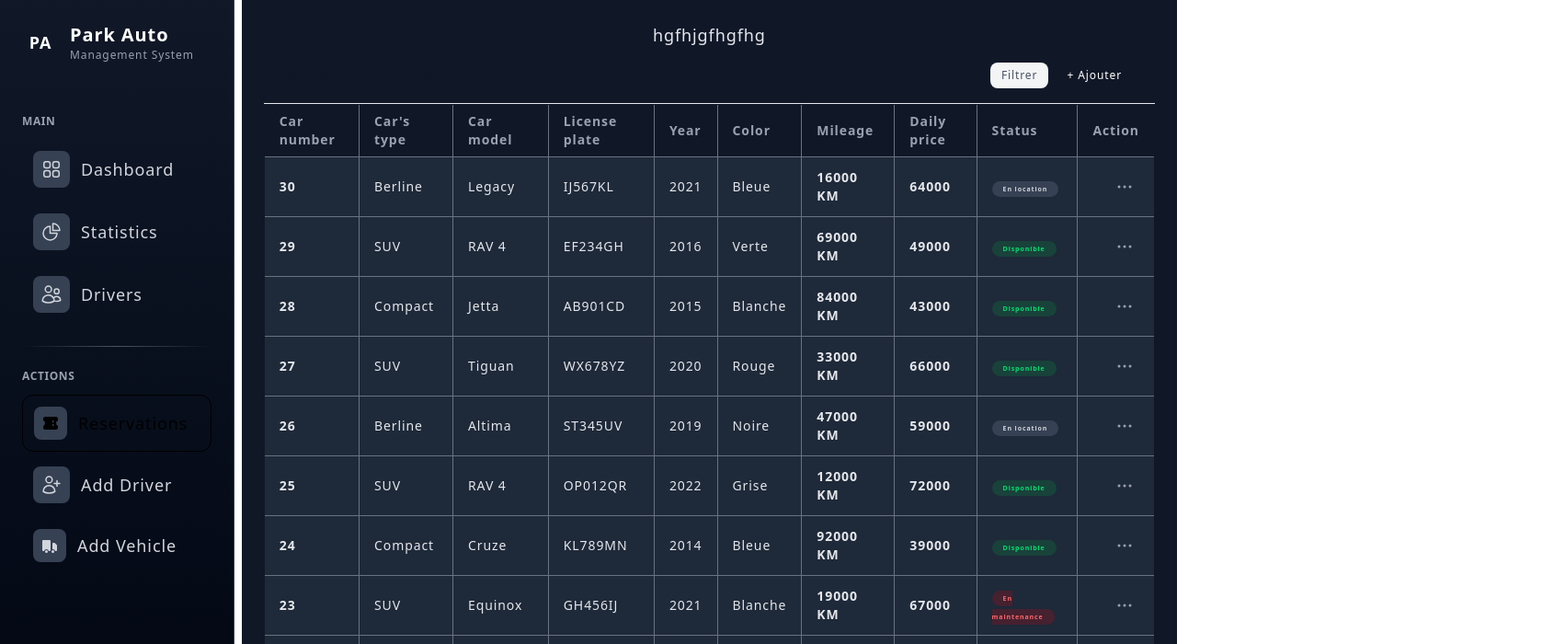
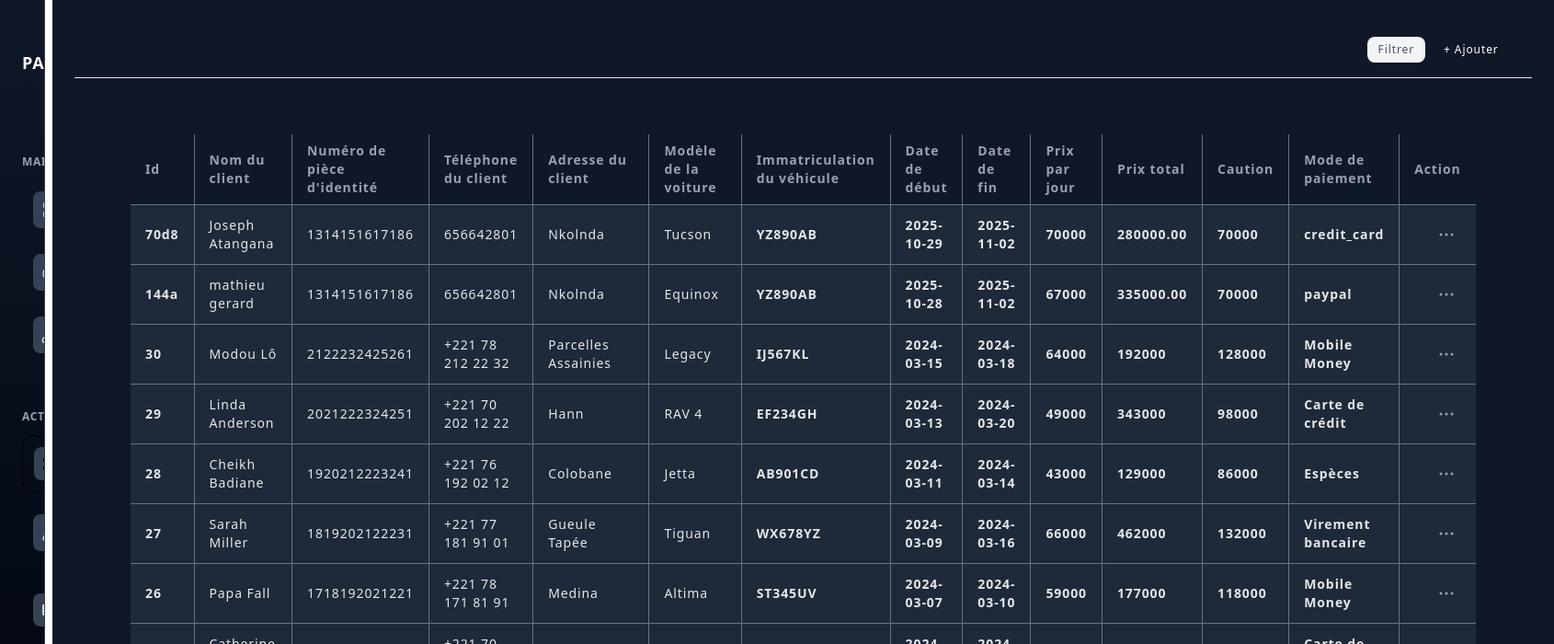
Before and after one commit to Sebx-code/mon-projet-2, a React (Vite) app: page / in a window 1280 px wide. Both pictures are taken after a click on the button "Reservations". Shown: the top 700 px of the page at 92% size, 1690 px wide, since content can reach past the window. Built offline with nearby package versions, Linux system fonts and the light colour scheme.

Commit message:
modified 3

```diff
--- a/src/pages/Reservation.jsx
+++ b/src/pages/Reservation.jsx
@@ -5,23 +5,9 @@ import db from "../../db.json";
 import Dot from "../assets/DashboardIconDot";
 
 function Reserv({ onNavigateToForm }) {
-  const getStatusColor = (status) => {
-    switch (status) {
-      case "Disponible":
-        return "bg-green-600/20 text-green-400";
-      case "Louée":
-        return "bg-orange-600/20 text-orange-400";
-      case "En maintenance":
-        return "bg-red-600/20 text-red-400";
-      default:
-        return "bg-gray-700 text-gray-300";
-    }
-  };
-
   return (
     <>
-      <div className="p-6 bg-gray-900 text-gray-200 min-h-screen flex flex-col justify-between items-center">
-        <div className="">hgfhjgfhgfhg</div>
+      <div className="p-6 bg-gray-900 text-gray-200 min-h-screen flex flex-col justify-between items-center text-sm w-1xl">
         <div className="overflow-y-auto rounded-3xl overflow-hidden">
           <div className="px-6 py-4 border-b border-gray-200 dark:border-gray-700">
             <div className="flex items-center justify-between">
@@ -34,35 +20,55 @@ function Reserv({ onNavigateToForm }) {
                 </button>
                 <button
                   className="px-3 py-1.5 text-xs font-medium text-white bg-primary-600 hover:bg-primary-700 rounded-lg transition-colors"
-                  onClick={onNavigateToForm}
-                >
+                  onClick={onNavigateToForm}>
                   + Ajouter
                 </button>
               </div>
             </div>
           </div>
 
-          <table className="w-full text-left border-collapse rounded-3xl overflow-hidden border border-gray-500">
+          <div className="p-15 bg-gray-900 text-gray-200 min-h-screen flex flex-col justify-between items-center overflow-x-auto overflow-y-auto">
+            <table className=" text-left border-collapse rounded-3xl overflow-hidden border border-gray-500">
             <thead>
               <tr className="text-gray-400 text-sm bg-gray-900">
-                <th className="px-4 py-2 border border-gray-500">Car number</th>
-                <th className="px-4 py-2 border border-gray-500">Car's type</th>
-                <th className="px-4 py-2 border border-gray-500">Car model</th>
+                <th className="px-4 py-2 border border-gray-500">Id</th>
                 <th className="px-4 py-2 border border-gray-500">
-                  License plate
+                  Nom du client
                 </th>
-                <th className="px-4 py-2 border border-gray-500">Year</th>
-                <th className="px-4 py-2 border border-gray-500">Color</th>
-                <th className="px-4 py-2 border border-gray-500">Mileage</th>
                 <th className="px-4 py-2 border border-gray-500">
-                  Daily price
+                  Numéro de pièce d'identité
                 </th>
-                <th className="px-4 py-2 border border-gray-500">Status</th>
+                <th className="px-4 py-2 border border-gray-500">
+                  Téléphone du client
+                </th>
+                <th className="px-4 py-2 border border-gray-500">
+                  Adresse du client
+                </th>
+                <th className="px-4 py-2 border border-gray-500">
+                  Modèle de la voiture
+                </th>
+                <th className="px-4 py-2 border border-gray-500">
+                  Immatriculation du véhicule
+                </th>
+                <th className="px-4 py-2 border border-gray-500">
+                  Date de début
+                </th>
+                <th className="px-4 py-2 border border-gray-500">
+                  Date de fin
+                </th>
+                <th className="px-4 py-2 border border-gray-500">
+                  Prix par jour
+                </th>
+                <th className="px-4 py-2 border border-gray-500">Prix total</th>
+                <th className="px-4 py-2 border border-gray-500">Caution</th>
+                <th className="px-4 py-2 border border-gray-500">
+                  Mode de paiement
+                </th>
                 <th className="px-4 py-2 border border-gray-500">Action</th>
               </tr>
             </thead>
             <tbody>
-              {db.Ajout_Voiture.slice()
+              {db.Location_Voiture.slice()
                 .reverse()
                 .map((row) => (
                   <tr
@@ -73,34 +79,40 @@ function Reserv({ onNavigateToForm }) {
                       {row.id}
                     </td>
                     <td className="px-4 py-3 border border-gray-500">
-                      <p className="font-medium">{row.car_type}</p>
+                      <p className="font-medium">{row.client_name}</p>
                     </td>
                     <td className="px-4 py-3 border border-gray-500">
-                      <p className="font-medium">{row.car_model}</p>
+                      <p className="font-medium">{row.identity_number}</p>
                     </td>
                     <td className="px-4 py-3 border border-gray-500">
+                      {row.client_phone}
+                    </td>
+                    <td className="px-4 py-3 border border-gray-500">
+                      {row.client_address}
+                    </td>
+                    <td className="px-4 py-3 truncate max-w-xs border border-gray-500">
+                      {row.car_model}
+                    </td>
+                    <td className="px-4 py-3 font-semibold border border-gray-500">
                       {row.license_plate}
                     </td>
-                    <td className="px-4 py-3 border border-gray-500">
-                      {row.year}
-                    </td>
-                    <td className="px-4 py-3 truncate max-w-xs border border-gray-500">
-                      {row.color}
+                    <td className="px-4 py-3 font-semibold border border-gray-500">
+                      {row.rental_start}
                     </td>
                     <td className="px-4 py-3 font-semibold border border-gray-500">
-                      {row.mileage}
+                      {row.rental_end}
                     </td>
                     <td className="px-4 py-3 font-semibold border border-gray-500">
                       {row.daily_price}
                     </td>
-                    <td className="px-4 py-3 border border-gray-500">
-                      <span
-                        className={`px-3 py-1 rounded-full text-[7px] font-semibold ${getStatusColor(
-                          row.status
-                        )}`}
-                      >
-                        {row.status}
-                      </span>
+                    <td className="px-4 py-3 font-semibold border border-gray-500">
+                      {row.total_price}
+                    </td>
+                    <td className="px-4 py-3 font-semibold border border-gray-500">
+                      {row.caution}
+                    </td>
+                    <td className="px-4 py-3 font-semibold border border-gray-500">
+                      {row.payment_method}
                     </td>
                     <td className="px-4 py-3 text-right border border-gray-500">
                       <button className="text-gray-400 hover:text-gray-600 dark:hover:text-gray-300 transition-colors p-1 rounded-lg hover:bg-gray-100 dark:hover:bg-gray-700">
@@ -111,6 +123,7 @@ function Reserv({ onNavigateToForm }) {
                 ))}
             </tbody>
           </table>
+          </div>
         </div>
       </div>
     </>
```
